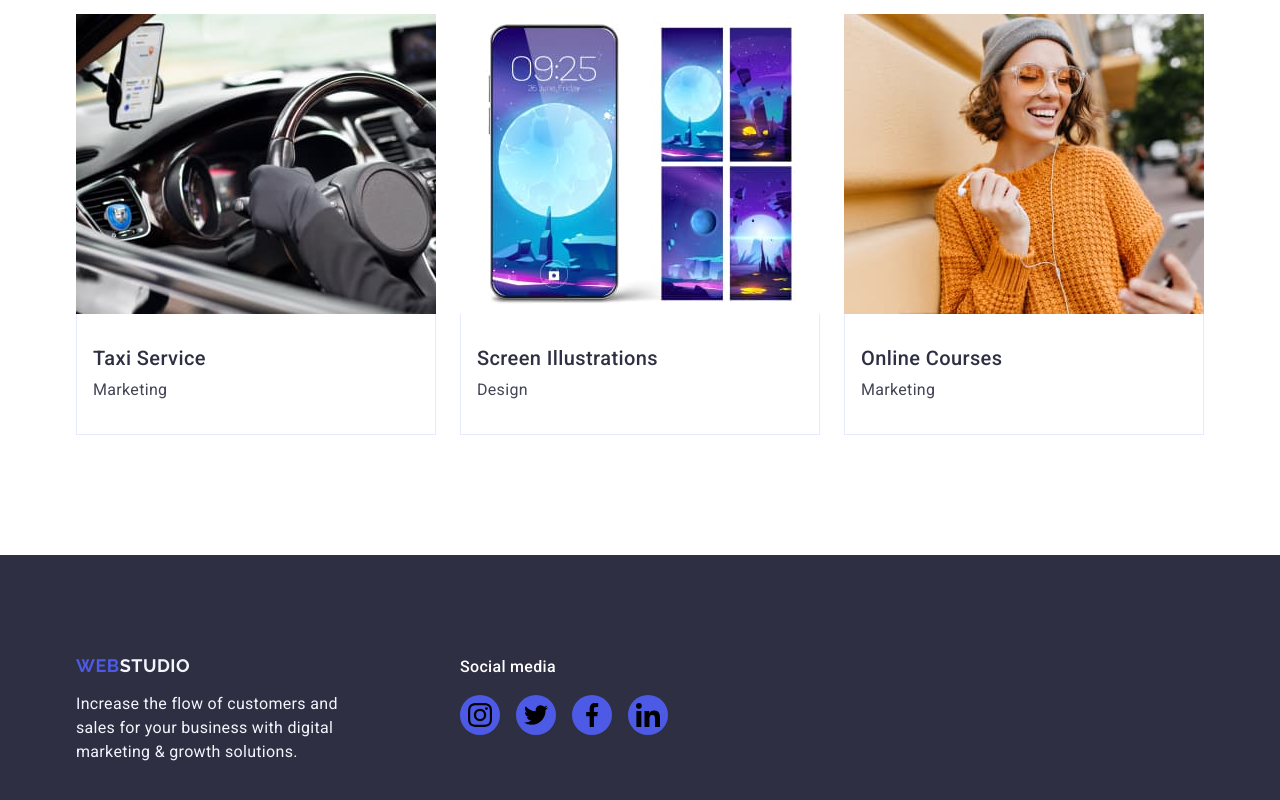
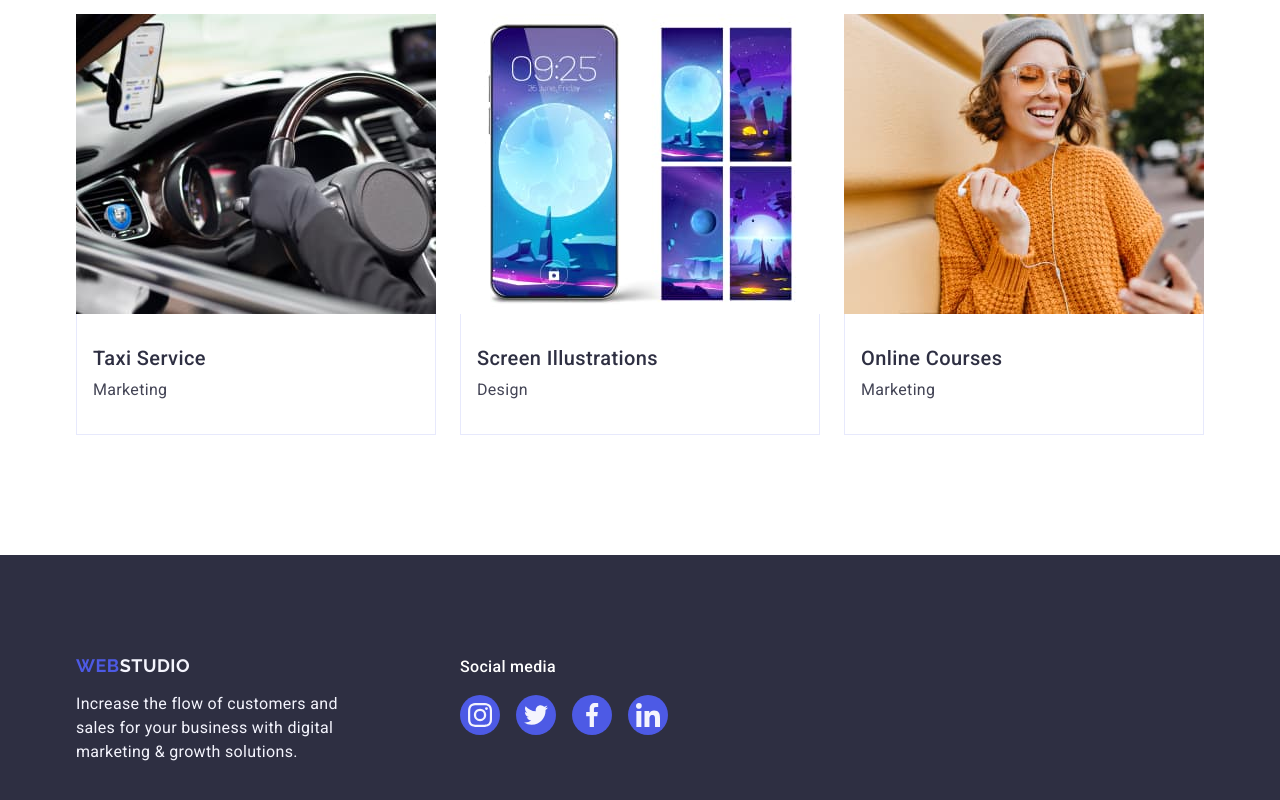
Before and after one commit to TamaraY/goit-markup-hw-04, a plain HTML site: page index.html in a window 1280 px wide. Shown: the part 2652-3452 px from the top of the page. Drawn offline with nearby package versions, Linux system fonts and the light colour scheme.

Commit message:
update color

```diff
--- a/css/styles.css
+++ b/css/styles.css
@@ -494,5 +494,5 @@ img {
 }
 
 .footer-socialmedia-icon {
-  fill: F4F4FDf;
+  fill: #f4f4fd;
 }
```
